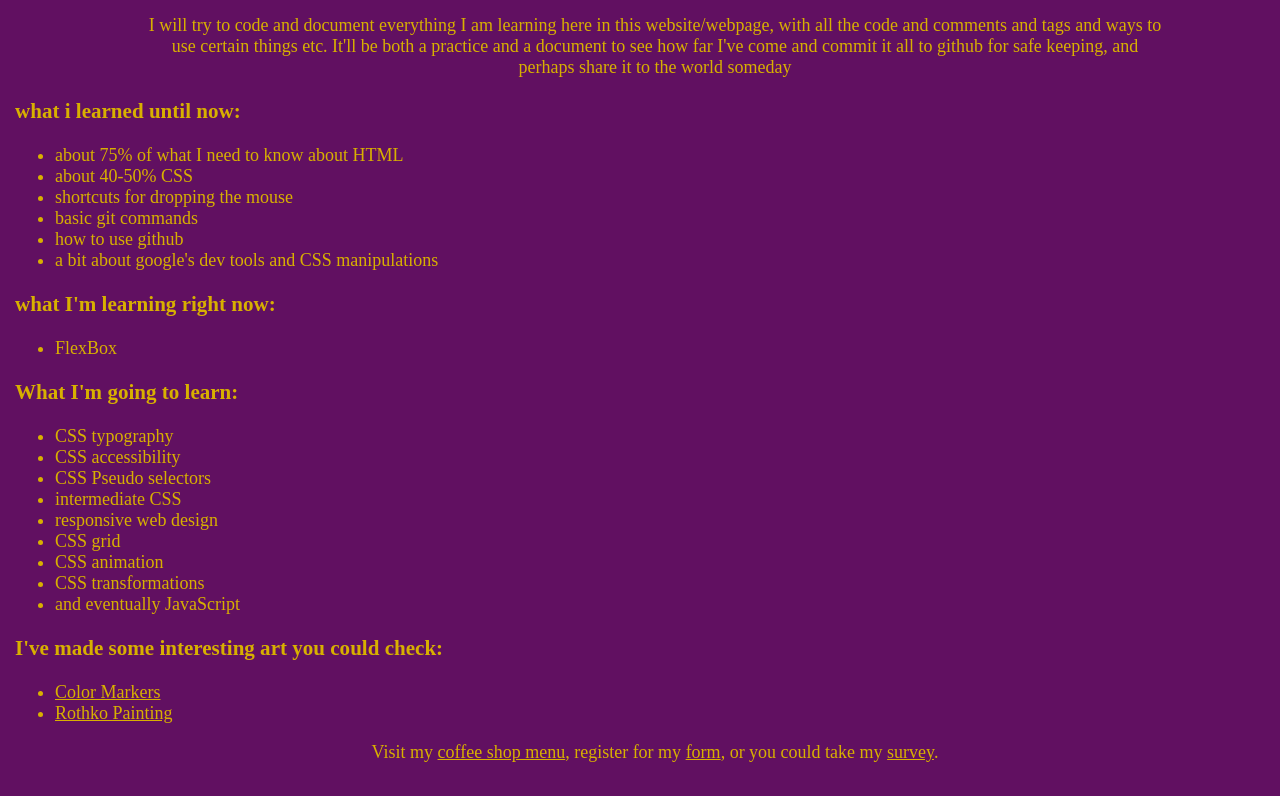
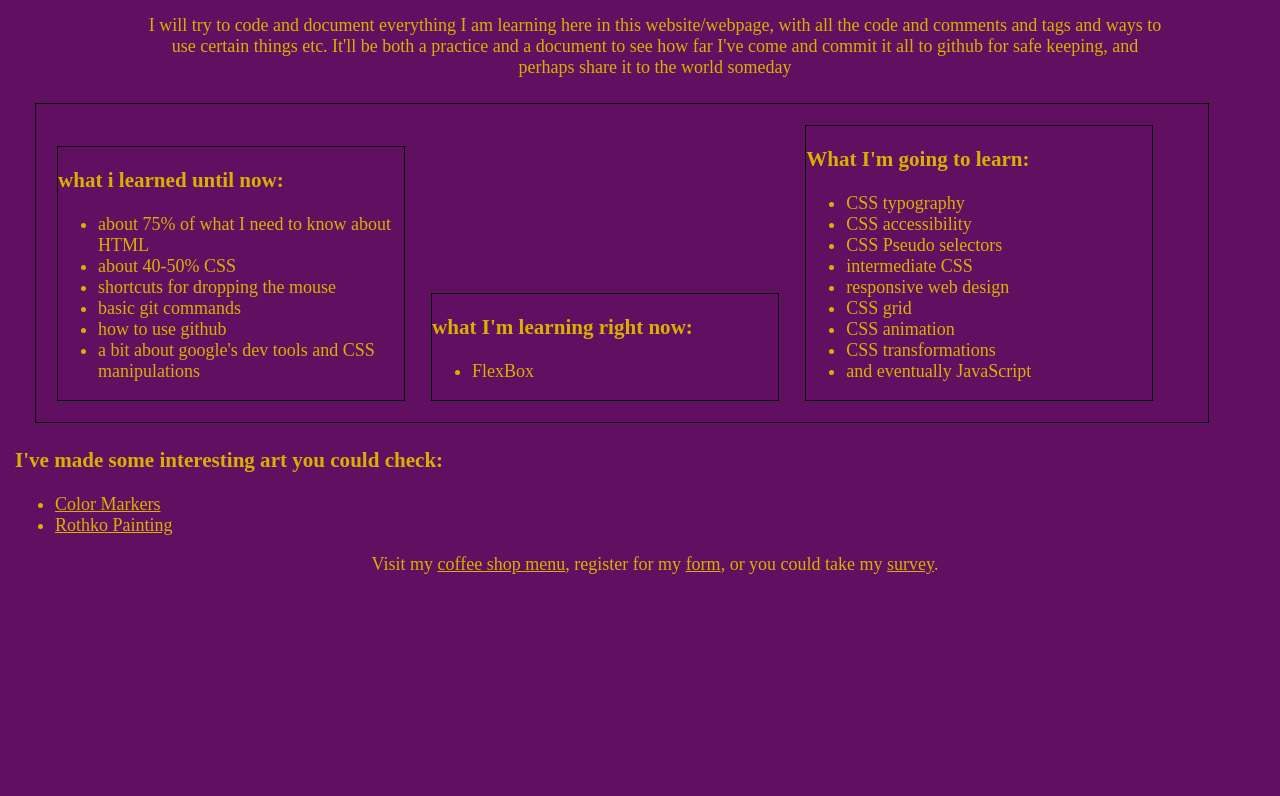
Before and after one commit to Israfil-17/My-Progress, a plain HTML site: page index.html in a window 1280 px wide. Shown: the part 78-874 px from the top of the page. After the commit the page ends 800 px from the top, so only its background shows below. Drawn offline with Linux system fonts and the light colour scheme.

Commit message:
position the lists almost like i want them

```diff
--- a/styles.css
+++ b/styles.css
@@ -26,3 +26,15 @@ a:hover {
 a:visited {
     color: black;
 }
+.lists {
+    width: 90%;
+    margin: 25px 20px;
+    padding: 10px;
+    border: 1px solid black;
+}
+.list {
+    display: inline-block;
+    width: 30%;
+    margin: 11px;
+    border: 1px solid black;
+}
```
